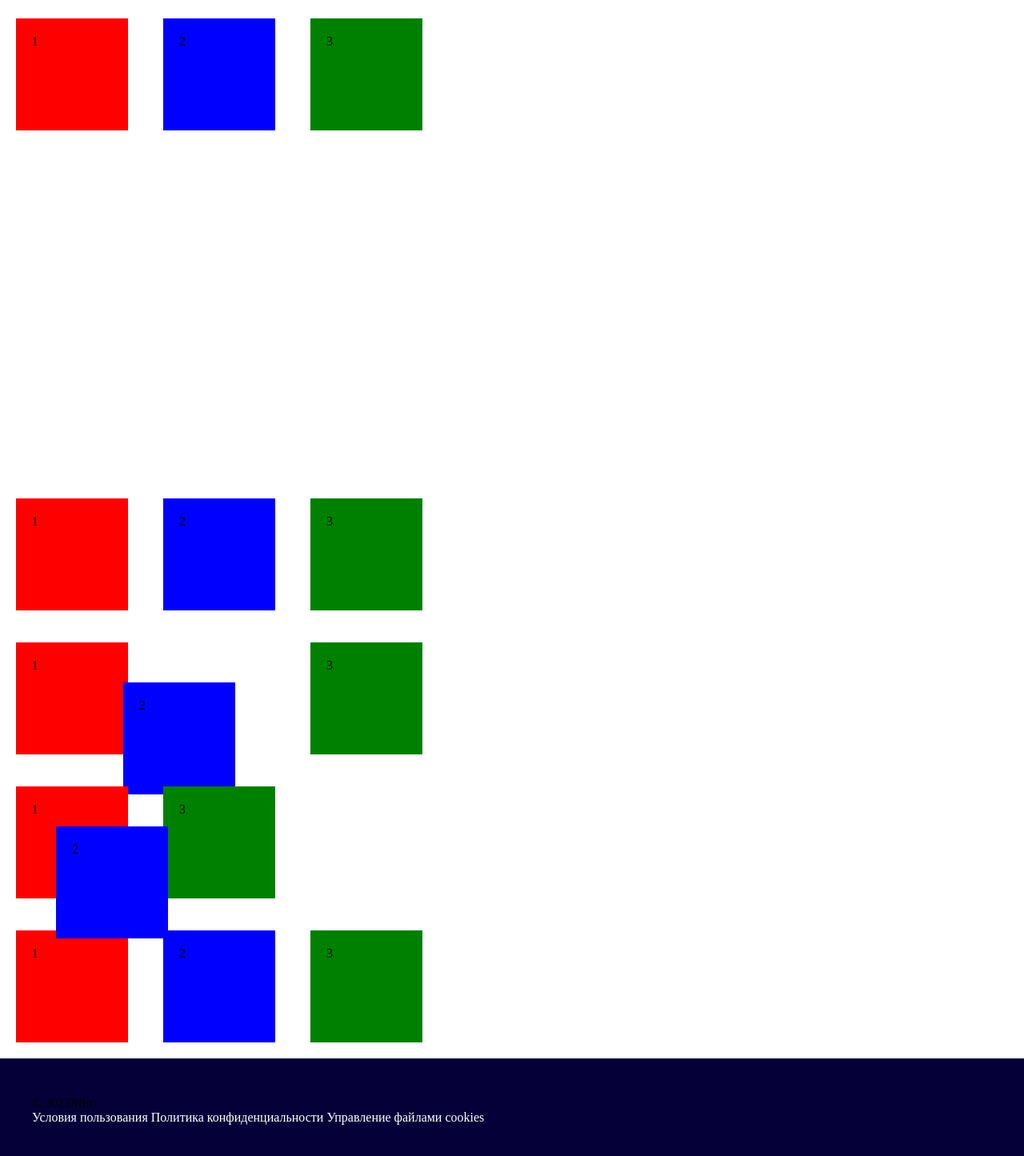
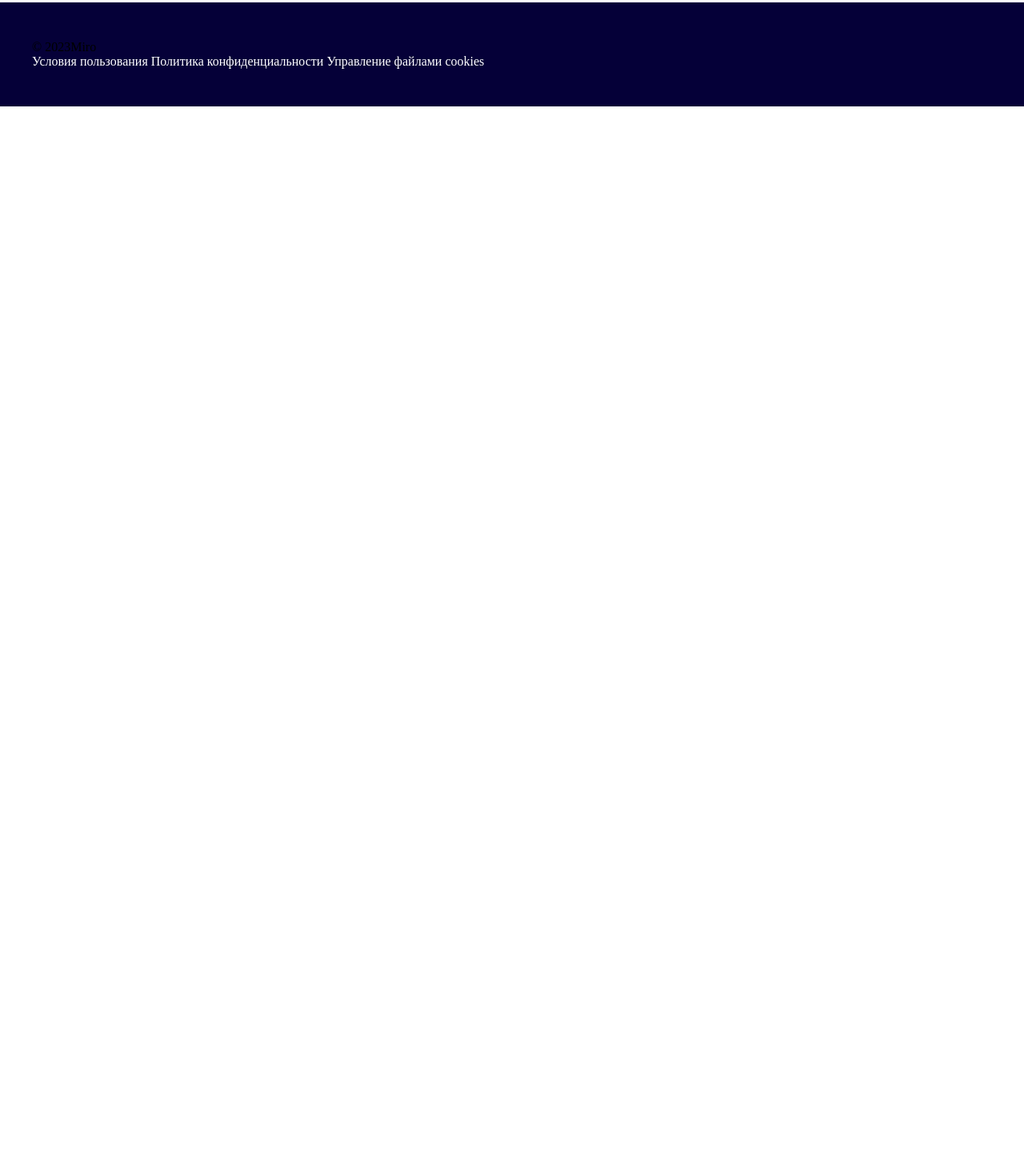
Before and after one commit to krupindi/html-css, a plain HTML site: page Dev/Miro/index.html in a window 1280 px wide. Shown: the part 2473-3918 px from the top of the page at 80% size. After the commit the page ends 2606 px from the top, so only its background shows below. Drawn offline with Linux system fonts and the light colour scheme.

Commit message:
feat: restructure sections in index.html and remove unused CSS classes for cleaner code to Miro

```diff
--- a/Dev/Miro/index.html
+++ b/Dev/Miro/index.html
@@ -19,7 +19,7 @@
           </ul>
         </nav>
       </header>
-      <section>
+      <section id="hero">
         <h1>Место для командной работы</h1>
         <p class="heroText">
           Интерактивная онлайн-доска для совместной работы команд — в любое
@@ -60,31 +60,6 @@
           <li>Проводите вовлекающие дизайн-воркшопы</li>
         </ul>
       </section>
-      <section class="sticky">
-        <div class="cl1">1</div>
-        <div class="cl2">2</div>
-        <div class="cl3">3</div>
-      </section>
-      <section class="static">
-        <div class="cl1">1</div>
-        <div class="cl2">2</div>
-        <div class="cl3">3</div>
-      </section>
-      <section class="relative">
-        <div class="cl1">1</div>
-        <div class="cl2">2</div>
-        <div class="cl3">3</div>
-      </section>
-      <section class="absolute">
-        <div class="cl1">1</div>
-        <div class="cl2">2</div>
-        <div class="cl3">3</div>
-      </section>
-      <section class="fixed">
-        <div class="cl1">1</div>
-        <div class="cl2">2</div>
-        <div class="cl3">3</div>
-      </section>
     </main>
     <footer>
       <div>&#169; 2023Miro</div>
--- a/Dev/Miro/styles/style.css
+++ b/Dev/Miro/styles/style.css
@@ -120,66 +120,3 @@ footer a {
 .sectionList li::before {
   content: url(../img/check.svg);
 }
-
-.cl1 {
-  background-color: red;
-  display: inline-block;
-  padding: 20px;
-  margin: 20px;
-  width: 100px;
-  height: 100px;
-}
-
-.cl2 {
-  background-color: blue;
-  display: inline-block;
-  padding: 20px;
-  margin: 20px;
-  width: 100px;
-  height: 100px;
-}
-
-.cl3 {
-  background-color: green;
-  display: inline-block;
-  padding: 20px;
-  margin: 20px;
-  width: 100px;
-  height: 100px;
-}
-
-.static cl2 {
-  position: static;
-}
-
-.relative .cl2 {
-  position: relative;
-  top: 50px;
-  left: -50px;
-}
-
-.absolute {
-  position: relative;
-}
-
-.absolute .cl2 {
-  position: absolute;
-  top: 50px;
-  left: 50px;
-}
-
-.fixed .cl2 {
-  /* position: fixed; */
-  top: 50px;
-  left: 50px;
-}
-
-.sticky {
-  height: 600px;
-}
-
-.sticky .cl2 {
-  position: sticky;
-  top: 50px;
-  left: 50px;
-}
```
